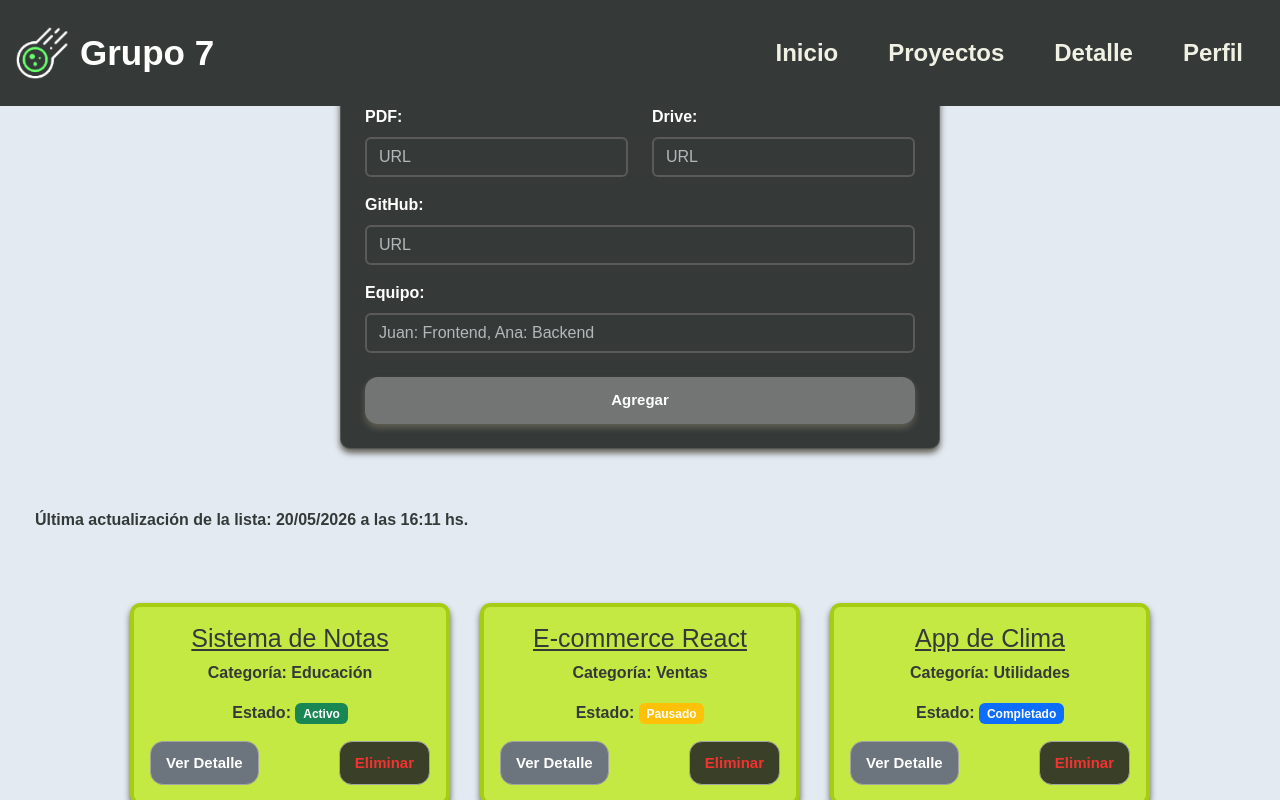
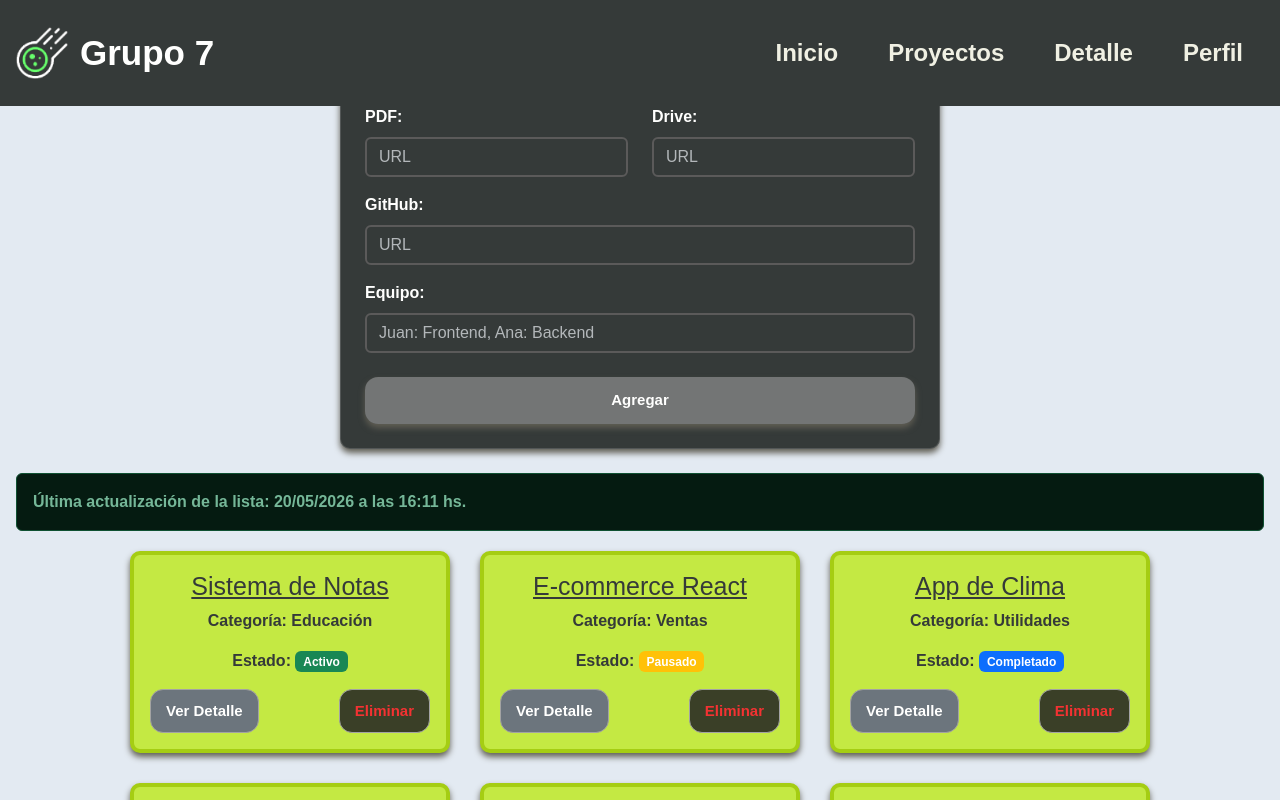
Before and after one commit to RFranciscoTolaba/pv_tp3_grupo7, a React (Vite) app: page / in a window 1280 px wide. Both pictures are taken after typing "Sample", "Sample", "Sample", "https://example.com", "https://example.com", "https://example.com" into the empty fields and a click on the button "Agregar". Shown: the part 557-1357 px from the top of the page. Built offline with nearby package versions, Linux system fonts and the light colour scheme.

Commit message:
Condori Ricardo - refactorizar RegistroActividad con Alert de React Bootstrap

```diff
--- a/src/components/RegistroActividad.jsx
+++ b/src/components/RegistroActividad.jsx
@@ -1,40 +1,24 @@
+import { Alert } from "react-bootstrap";
+
 const RegistroActividad = ({ fecha }) => {
 
-    const fechaObjeto = new Date(fecha);
+  const fechaObjeto = new Date(fecha);
 
-    const dia = String(fechaObjeto.getDate()).padStart(2, "0");
+  const dia = String(fechaObjeto.getDate()).padStart(2, "0");
+  const mes = String(fechaObjeto.getMonth() + 1).padStart(2, "0");
+  const anio = fechaObjeto.getFullYear();
+  const horas = String(fechaObjeto.getHours()).padStart(2, "0");
+  const minutos = String(fechaObjeto.getMinutes()).padStart(2, "0");
 
-    const mes = String(
-        fechaObjeto.getMonth() + 1
-    ).padStart(2, "0");
-
-    const anio = fechaObjeto.getFullYear();
-
-    const horas = String(
-        fechaObjeto.getHours()
-    ).padStart(2, "0");
-
-    const minutos = String(
-        fechaObjeto.getMinutes()
-    ).padStart(2, "0");
-
-    return (
-
-        <p className="registro-actividad">
-
-            Última actualización de la lista:
-            {" "}
-            {dia}/{mes}/{anio}
-            {" "}
-            a las
-            {" "}
-            {horas}:{minutos}
-            {" "}
-            hs.
-
-        </p>
-
-    );
+  return (
+    <Alert
+      variant="success"
+      className="mx-3 mt-3 mb-0"
+    >
+      <strong>Última actualización de la lista:</strong>{" "}
+      {dia}/{mes}/{anio} a las {horas}:{minutos} hs.
+    </Alert>
+  );
 
 };
 
```
